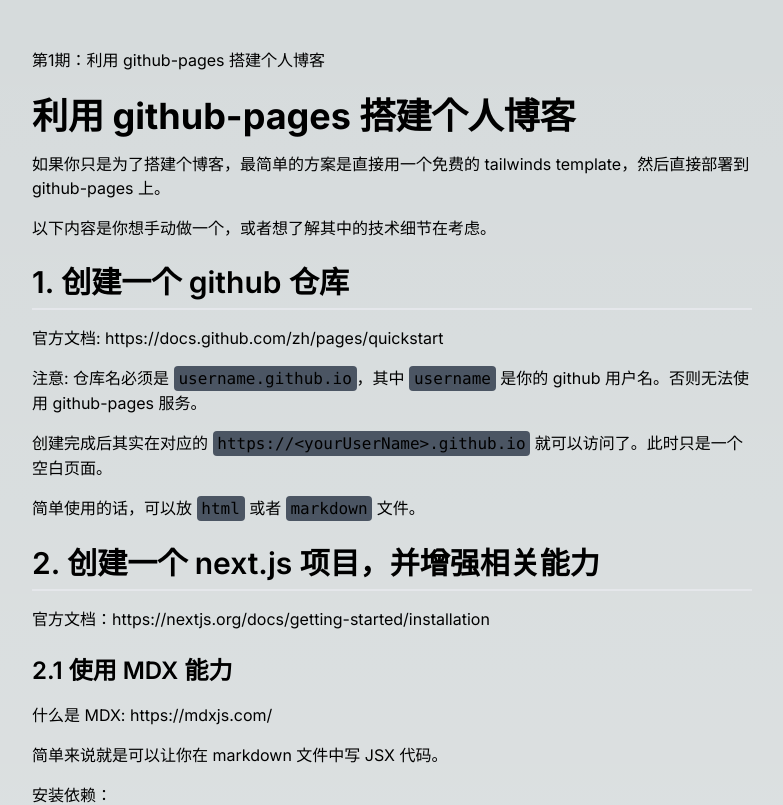
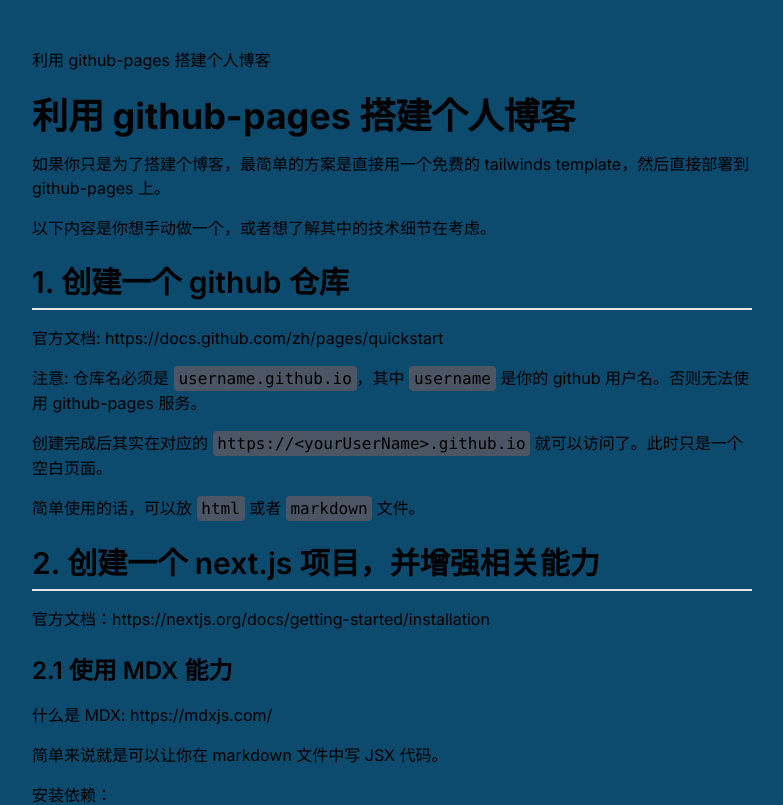
Before and after one commit to r2099c2/r2099c2.github.io, a Next.js app: page /post/2024-07-23-001 in a window 1280 px wide. Shown: the top 805 px of the page, without its empty margins (248-1031 px from the left). Built offline with nearby package versions, Linux system fonts and the light colour scheme.

Commit message:
style: 简单换个背景色

```diff
--- a/app/post/[slug]/page.tsx
+++ b/app/post/[slug]/page.tsx
@@ -20,7 +20,7 @@ const PostDetail = async ({ params }: { params: { slug: string } }) => {
   }
 
   return (
-    <div className="pt-12">
+    <div className="pt-12 bg-sky-900">
       {/* 左侧文章切换 */}
       {/* 中间当前文章 */}
       <div className="mx-auto w-full md:w-4/5 lg:w-3/5 px-6">
--- a/posts/test.mdx
+++ b/posts/test.mdx
@@ -1,5 +1,5 @@
 ---
-title: 第1期：利用 github-pages 搭建个人博客
+title: 利用 github-pages 搭建个人博客
 slug: 2024-07-23-001
 postDate: 2024-07-23
 lastUpdated: 2024-07-23
```
